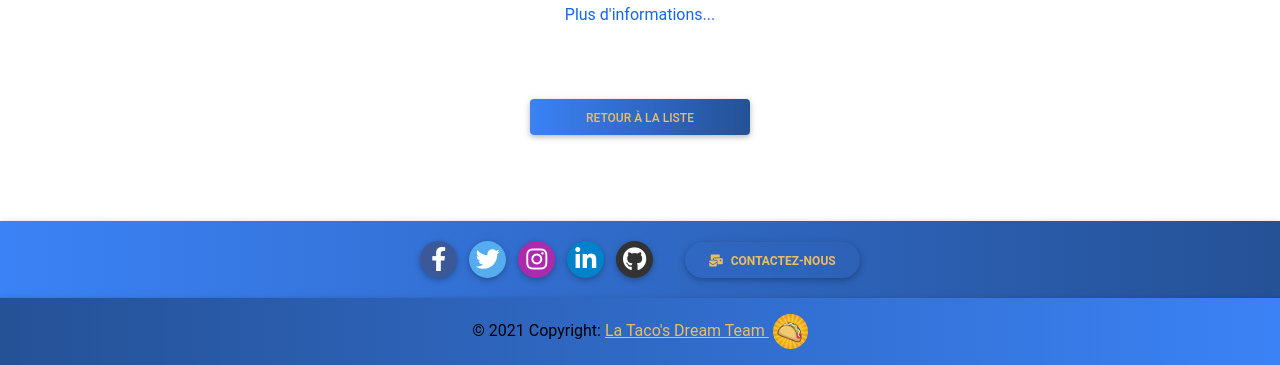
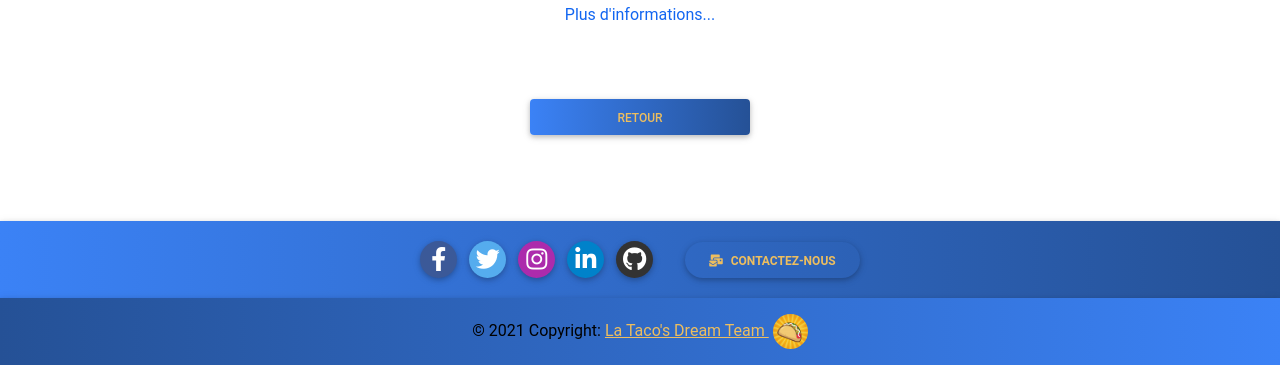
Before and after one commit to YetAnotherDevWannabe/Film_Collection, a Symfony app: template templates/film/detail.html.twig in a window 1280 px wide. Shown: the part 435-800 px from the top of the page. Run offline with Twig, Linux system fonts and the light colour scheme; the template is opened without the code that fills it, so the values that code supplies are empty; some libraries are stand-ins or nearby versions.

Commit message:
_last commit avant presentation projet

```diff
--- a/templates/film/detail.html.twig
+++ b/templates/film/detail.html.twig
@@ -159,7 +159,7 @@
 
 					   data-mdb-ripple-duration="0"
 					>
-						Retour à la liste
+						Retour
 					</a>
 				</div>
 
--- a/templates/film/list.html.twig
+++ b/templates/film/list.html.twig
@@ -32,7 +32,7 @@
 						{# Sorting films by Date #}
 						<div class="page-item d-inline-block">
 							<p class="page-link text-basecolor my-0">
-								{{ knp_pagination_sortable(films, 'Trier par date', 'f.year') }}
+								{{ knp_pagination_sortable(films, 'Trier par année', 'f.year') }}
 							</p>
 						</div>{#
 						Sorting films by name
```
